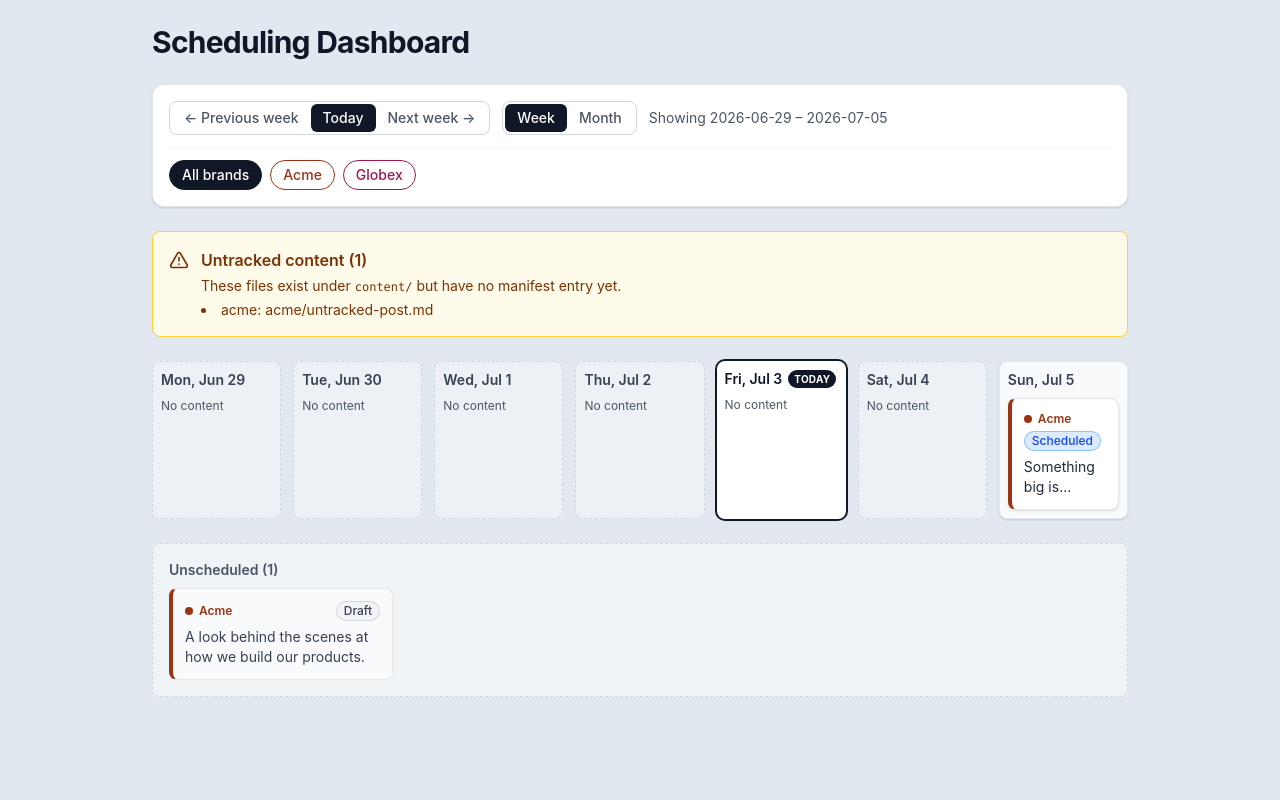
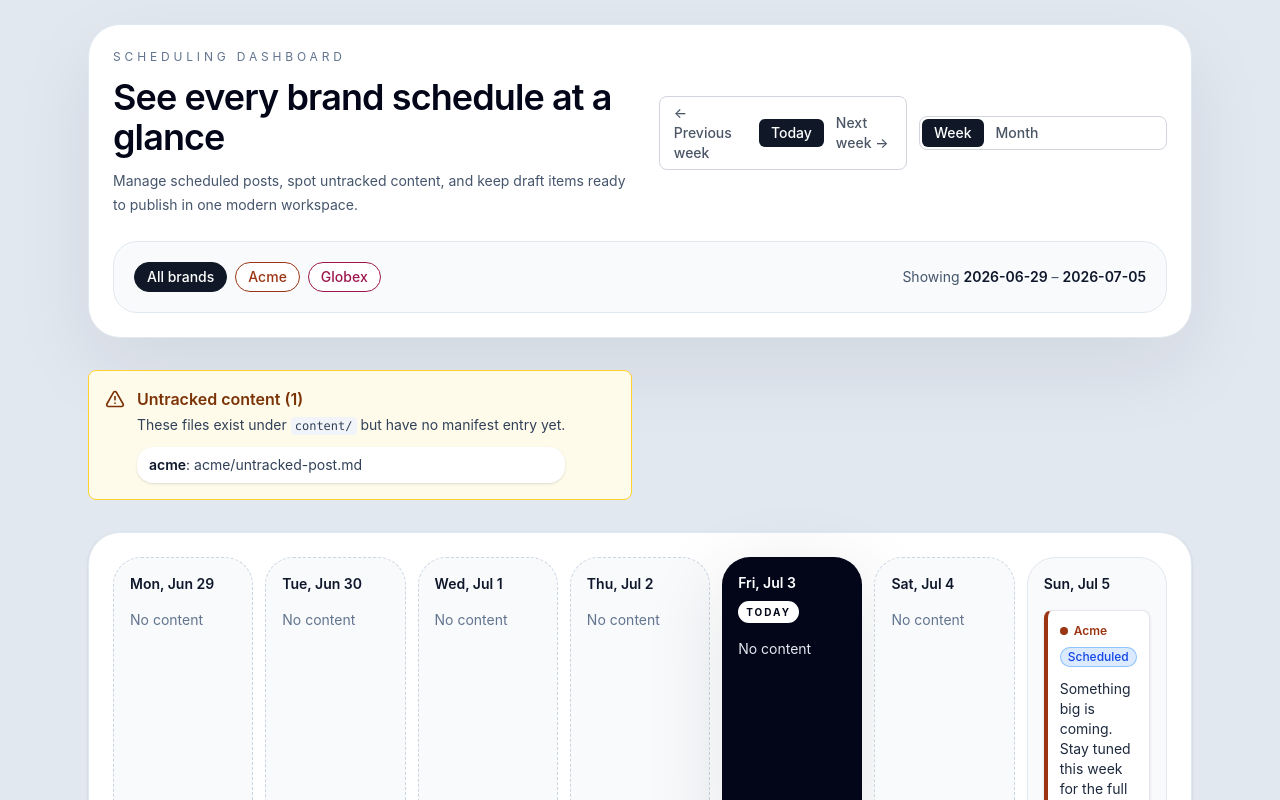
Before and after one commit to niisara/social-media-content, a Next.js app: page / in a window 1280 px wide. Shown: the top 800 px of the page. Built offline with nearby package versions, Linux system fonts and the light colour scheme.

Commit message:
Updating the dashboard layout and cards for a modern visual refresh across the main page

```diff
--- a/app/(dashboard)/components/CalendarGrid.tsx
+++ b/app/(dashboard)/components/CalendarGrid.tsx
@@ -30,8 +30,6 @@ export function CalendarGrid({ range, items, brands }: CalendarGridProps) {
   const today = DateTime.now().toISODate();
 
   return (
-    // 7 columns only from lg up: at md widths a 7-col cell (~70px content) cannot hold
-    // the widest status chip without squeezing it, which FR-004 forbids.
     <div className="grid grid-cols-1 gap-3 sm:grid-cols-2 lg:grid-cols-7">
       {dates.map((date) => {
         const dayItems = itemsByDate.get(date) ?? [];
@@ -44,52 +42,50 @@ export function CalendarGrid({ range, items, brands }: CalendarGridProps) {
           <div
             key={date}
             className={[
-              "min-h-32 rounded-lg p-2 transition-shadow",
+              "min-h-[14rem] rounded-[1.75rem] p-4 transition-all",
               isToday
-                ? "bg-white shadow-sm ring-2 ring-gray-900"
+                ? "bg-slate-950 text-white shadow-[0_20px_80px_rgba(15,23,42,0.12)]"
                 : isEmpty
-                  ? "border border-dashed border-slate-300 bg-white/40"
+                  ? "border border-dashed border-slate-300 bg-slate-50"
                   : isWeekend
-                    ? "border border-slate-200 bg-slate-50 shadow-sm"
-                    : "border border-gray-200 bg-white shadow-sm",
+                    ? "border border-slate-200 bg-slate-50"
+                    : "border border-slate-200 bg-white shadow-sm",
             ].join(" ")}
           >
-            <div
-              className={`mb-2 flex flex-wrap items-center gap-x-1.5 gap-y-1 text-sm font-semibold ${
-                isToday ? "text-gray-900" : "text-gray-700"
-              }`}
-            >
-              <span className="whitespace-nowrap">{dt.toFormat("EEE, MMM d")}</span>
+            <div className="mb-4 flex flex-wrap items-center gap-2 text-sm font-semibold">
+              <span className={isToday ? "text-white" : "text-slate-900"}>{dt.toFormat("EEE, MMM d")}</span>
               {isToday && (
-                <span className="shrink-0 rounded-full bg-gray-900 px-1.5 py-0.5 text-[10px] font-bold tracking-wide text-white uppercase">
+                <span className="rounded-full bg-white px-2 py-1 text-[10px] font-bold uppercase tracking-[0.2em] text-slate-950">
                   Today
                 </span>
               )}
             </div>
 
             {isEmpty ? (
-              <p className="text-xs text-gray-600">No content</p>
+              <div className={isToday ? "text-slate-200" : "text-slate-500"}>
+                <p className="text-sm">No content</p>
+              </div>
             ) : (
-              <div className="flex flex-col gap-2">
+              <div className="flex flex-col gap-3">
                 {dayItems.map((item) => {
                   const brand = brandBySlug.get(item.brand);
                   return (
                     <Link key={item.entryId} href={`/items/${item.entryId}?brand=${item.brand}`} className="block">
-                      <Card brandColor={brand?.color} className="p-2">
-                        <div className="flex flex-wrap items-center justify-between gap-x-2 gap-y-1">
+                      <Card brandColor={brand?.color} className={isToday ? "bg-slate-900 text-white" : "p-3"}>
+                        <div className="flex flex-wrap items-center justify-between gap-2">
                           <BrandTag
                             brand={{ displayName: brand?.displayName ?? item.brand, color: brand?.color ?? "#6b7280" }}
                           />
                           <StatusChip status={item.status} />
                         </div>
-                        <p className="mt-1.5 line-clamp-2 text-sm break-words text-gray-800">
+                        <p className={isToday ? "mt-3 text-sm text-slate-200" : "mt-3 text-sm text-slate-800"}>
                           {item.captionPreview ?? "(untitled)"}
                         </p>
                         {(item.repostOf || item.brokenReference) && (
-                          <div className="mt-1.5 flex flex-wrap items-center gap-1.5">
+                          <div className="mt-3 flex flex-wrap items-center gap-2 text-xs font-medium">
                             {item.repostOf && <RepostBadge />}
                             {item.brokenReference && (
-                              <span className="text-xs font-medium text-red-600">⚠ Missing content file</span>
+                              <span className={isToday ? "text-rose-300" : "text-rose-600"}>⚠ Missing content</span>
                             )}
                           </div>
                         )}
--- a/app/(dashboard)/components/DataIntegrityNotices.tsx
+++ b/app/(dashboard)/components/DataIntegrityNotices.tsx
@@ -12,15 +12,16 @@ export function DataIntegrityNotices({ untrackedContent, duplicateContentIds }:
   }
 
   return (
-    <div className="flex flex-col gap-3">
+    <div className="grid gap-4 lg:grid-cols-2">
       {untrackedContent.length > 0 && (
         <WarningBanner title={`Untracked content (${untrackedContent.length})`}>
-          These files exist under <code className="text-xs">content/</code> but have no manifest
-          entry yet.
-          <ul className="mt-1 list-inside list-disc">
+          <p className="text-sm text-slate-700">
+            These files exist under <code className="rounded bg-slate-100 px-1 py-0.5 text-xs">content/</code> but have no manifest entry yet.
+          </p>
+          <ul className="mt-3 space-y-2 text-sm text-slate-700">
             {untrackedContent.map((item) => (
-              <li key={item.contentId}>
-                {item.brand}: {item.contentId}
+              <li key={item.contentId} className="rounded-2xl bg-white px-3 py-2 shadow-sm">
+                <span className="font-semibold text-slate-900">{item.brand}</span>: {item.contentId}
               </li>
             ))}
           </ul>
@@ -28,10 +29,10 @@ export function DataIntegrityNotices({ untrackedContent, duplicateContentIds }:
       )}
       {duplicateContentIds.length > 0 && (
         <WarningBanner title={`Duplicate content references (${duplicateContentIds.length})`}>
-          The same content ID is tracked by more than one manifest entry.
-          <ul className="mt-1 list-inside list-disc">
+          <p className="text-sm text-slate-700">The same content ID is tracked by more than one manifest entry.</p>
+          <ul className="mt-3 space-y-2 text-sm text-slate-700">
             {duplicateContentIds.map((contentId) => (
-              <li key={contentId}>{contentId}</li>
+              <li key={contentId} className="rounded-2xl bg-white px-3 py-2 shadow-sm">{contentId}</li>
             ))}
           </ul>
         </WarningBanner>
--- a/app/(dashboard)/components/UnscheduledBucket.tsx
+++ b/app/(dashboard)/components/UnscheduledBucket.tsx
@@ -14,23 +14,36 @@ export function UnscheduledBucket({ items, brands }: UnscheduledBucketProps) {
   const brandBySlug = new Map(brands.map((brand) => [brand.slug, brand]));
 
   return (
-    <section className="rounded-lg border border-dashed border-gray-300 bg-gray-50/60 p-4">
-      <h2 className="text-sm font-semibold text-gray-600">Unscheduled ({items.length})</h2>
+    <section className="space-y-4">
+      <div className="rounded-[1.75rem] border border-slate-200 bg-slate-50 p-5 shadow-sm">
+        <div className="flex flex-wrap items-center justify-between gap-3">
+          <div>
+            <h2 className="text-sm font-semibold text-slate-900">Unscheduled content</h2>
+            <p className="mt-1 text-sm text-slate-600">Draft items without a scheduled date are easy to review here.</p>
+          </div>
+          <span className="rounded-full bg-white px-3 py-1 text-sm font-semibold text-slate-900 shadow-sm">
+            {items.length} open
+          </span>
+        </div>
+      </div>
+
       {items.length === 0 ? (
-        <p className="mt-1 text-sm text-gray-600">No drafts waiting to be scheduled.</p>
+        <div className="rounded-[1.75rem] border border-slate-200 bg-white p-6 text-sm text-slate-600 shadow-sm">
+          No drafts waiting to be scheduled.
+        </div>
       ) : (
-        <ul className="mt-2 flex list-none flex-wrap gap-2 p-0">
+        <ul className="grid gap-4 sm:grid-cols-2 xl:grid-cols-3">
           {items.map((item) => {
             const brand = brandBySlug.get(item.brand);
             return (
-              <li key={item.entryId} className="w-56">
+              <li key={item.entryId}>
                 <Link href={`/items/${item.entryId}?brand=${item.brand}`} className="block">
-                  <Card brandColor={brand?.color} muted className="p-2">
-                    <div className="flex flex-wrap items-center justify-between gap-x-2 gap-y-1">
+                  <Card brandColor={brand?.color} muted className="h-full p-4">
+                    <div className="flex flex-wrap items-center justify-between gap-2">
                       <BrandTag brand={{ displayName: brand?.displayName ?? item.brand, color: brand?.color ?? "#6b7280" }} />
                       <StatusChip status={item.status} />
                     </div>
-                    <p className="mt-1.5 line-clamp-2 text-sm break-words text-gray-700">
+                    <p className="mt-3 text-sm leading-6 text-slate-700 line-clamp-3">
                       {item.captionPreview ?? "(untitled)"}
                     </p>
                   </Card>
--- a/app/(dashboard)/page.tsx
+++ b/app/(dashboard)/page.tsx
@@ -47,11 +47,18 @@ export default async function DashboardPage({ searchParams }: DashboardPageProps
   };
 
   return (
-    <main className="mx-auto max-w-5xl p-6">
-      <h1 className="text-3xl font-bold tracking-tight text-gray-900">Scheduling Dashboard</h1>
+    <main className="mx-auto max-w-6xl p-6">
+      <header className="rounded-[2rem] border border-slate-200 bg-white p-6 shadow-[0_30px_80px_rgba(15,23,42,0.08)]">
+        <div className="flex flex-col gap-6 lg:flex-row lg:items-center lg:justify-between">
+          <div className="min-w-0">
+            <p className="text-xs uppercase tracking-[0.32em] text-slate-500">Scheduling dashboard</p>
+            <h1 className="mt-3 text-4xl font-semibold tracking-tight text-slate-950">See every brand schedule at a glance</h1>
+            <p className="mt-3 max-w-2xl text-sm leading-6 text-slate-600">
+              Manage scheduled posts, spot untracked content, and keep draft items ready to publish in one modern workspace.
+            </p>
+          </div>
 
-      <div className="mt-6 rounded-xl border border-gray-200 bg-white p-4 shadow-sm">
-        <nav className="flex flex-wrap items-center gap-3">
+          <div className="grid gap-3 sm:grid-cols-2 lg:auto-cols-max lg:grid-flow-col lg:items-center">
             <SegmentedControl
               options={[
                 { label: `← Previous ${view}`, href: withParams({ offset: String(offset - 1) }), active: false },
@@ -65,25 +72,28 @@ export default async function DashboardPage({ searchParams }: DashboardPageProps
                 { label: "Month", href: withParams({ view: "month", offset: "0" }), active: view === "month" },
               ]}
             />
-          <p className="text-sm text-gray-600">
-            Showing {range.start} – {range.end}
-          </p>
-        </nav>
-
-        <div className="mt-3 border-t border-gray-100 pt-3">
-          <BrandFilter brands={brands} activeBrand={brand} view={view} offset={offset} />
           </div>
         </div>
 
-      <div className="mt-6 flex flex-col gap-6">
+        <div className="mt-6 flex flex-col gap-4 rounded-[1.5rem] border border-slate-200 bg-slate-50 p-5 sm:flex-row sm:items-center sm:justify-between">
+          <BrandFilter brands={brands} activeBrand={brand} view={view} offset={offset} />
+          <p className="text-sm text-slate-600">Showing <span className="font-semibold text-slate-900">{range.start}</span> – <span className="font-semibold text-slate-900">{range.end}</span></p>
+        </div>
+      </header>
+
+      <div className="mt-8 grid gap-8">
         <DataIntegrityNotices
           untrackedContent={scheduleView.untrackedContent}
           duplicateContentIds={scheduleView.duplicateContentIds}
         />
 
+        <section className="rounded-[2rem] border border-slate-200 bg-white p-5 shadow-sm sm:p-6">
           <CalendarGrid range={range} items={calendarItems} brands={brands} />
+        </section>
 
+        <section className="rounded-[2rem] border border-slate-200 bg-white p-5 shadow-sm sm:p-6">
           <UnscheduledBucket items={scheduleView.unscheduled} brands={brands} />
+        </section>
       </div>
     </main>
   );
```
Lines whose indentation alone changed are shown as unchanged.
